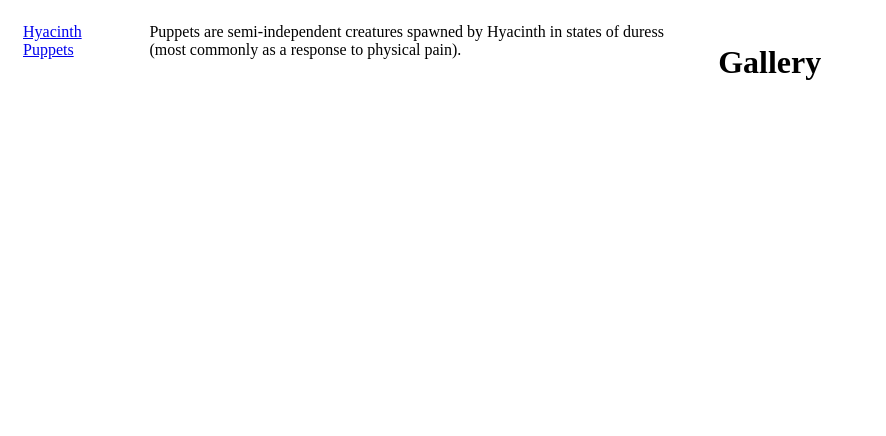
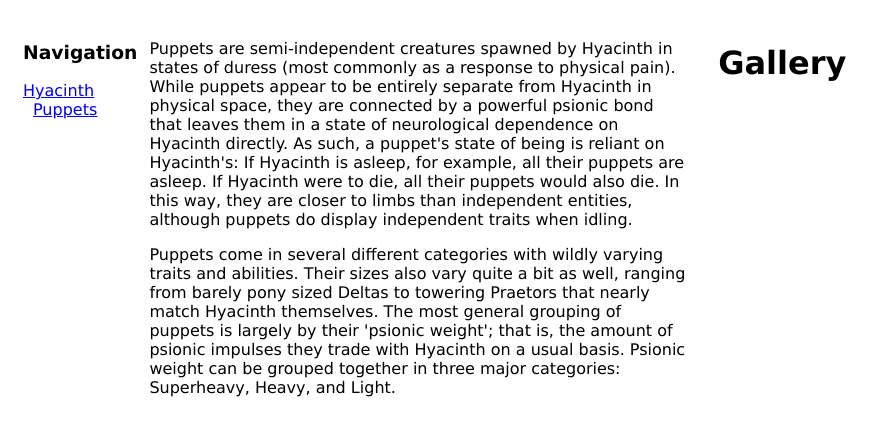
Before and after one commit to AvianGeneticist/hyacinthdirectory, a plain HTML site: page puppets/index.html in a window 1280 px wide. Shown: the whole page, without its empty margins (0-886 px from the left). Drawn offline with Linux system fonts and the light colour scheme.

Commit message:
Indents and puppet meat

```diff
--- a/puppets/index.html
+++ b/puppets/index.html
@@ -29,13 +29,15 @@
         </style>
 </head>
 <body>
-    <div class="row">
+    <div style="font-family:verdana" class="row">
         <div class="sidebar">
-            <div><a href="https://aviangeneticist.github.io/hyacinthdirectory/">Hyacinth</a></div>
-            <div>    <a href="https://aviangeneticist.github.io/hyacinthdirectory/puppets/">Puppets</a></div>
+          <div><h3>Navigation</h3></div>
+          <div><a href="https://aviangeneticist.github.io/hyacinthdirectory/">Hyacinth</a></div>
+          <div style="text-indent:10px"><a href="https://aviangeneticist.github.io/hyacinthdirectory/puppets/">Puppets</a></div>
         </div>
         <div class="column">
-            Puppets are semi-independent creatures spawned by Hyacinth in states of duress (most commonly as a response to physical pain).
+            <p>Puppets are semi-independent creatures spawned by Hyacinth in states of duress (most commonly as a response to physical pain). While puppets appear to be entirely separate from Hyacinth in physical space, they are connected by a powerful psionic bond that leaves them in a state of neurological dependence on Hyacinth directly. As such, a puppet's state of being is reliant on Hyacinth's: If Hyacinth is asleep, for example, all their puppets are asleep. If Hyacinth were to die, all their puppets would also die. In this way, they are closer to limbs than independent entities, although puppets do display independent traits when idling.</p>
+            <p>Puppets come in several different categories with wildly varying traits and abilities. Their sizes also vary quite a bit as well, ranging from barely pony sized Deltas to towering Praetors that nearly match Hyacinth themselves. The most general grouping of puppets is largely by their 'psionic weight'; that is, the amount of psionic impulses they trade with Hyacinth on a usual basis. Psionic weight can be grouped together in three major categories: Superheavy, Heavy, and Light.</p>
         </div>
         <div class="column">
           <div><h1>Gallery</h1></div>
```
Also changed, not shown: index.html (+2 -2 lines).
